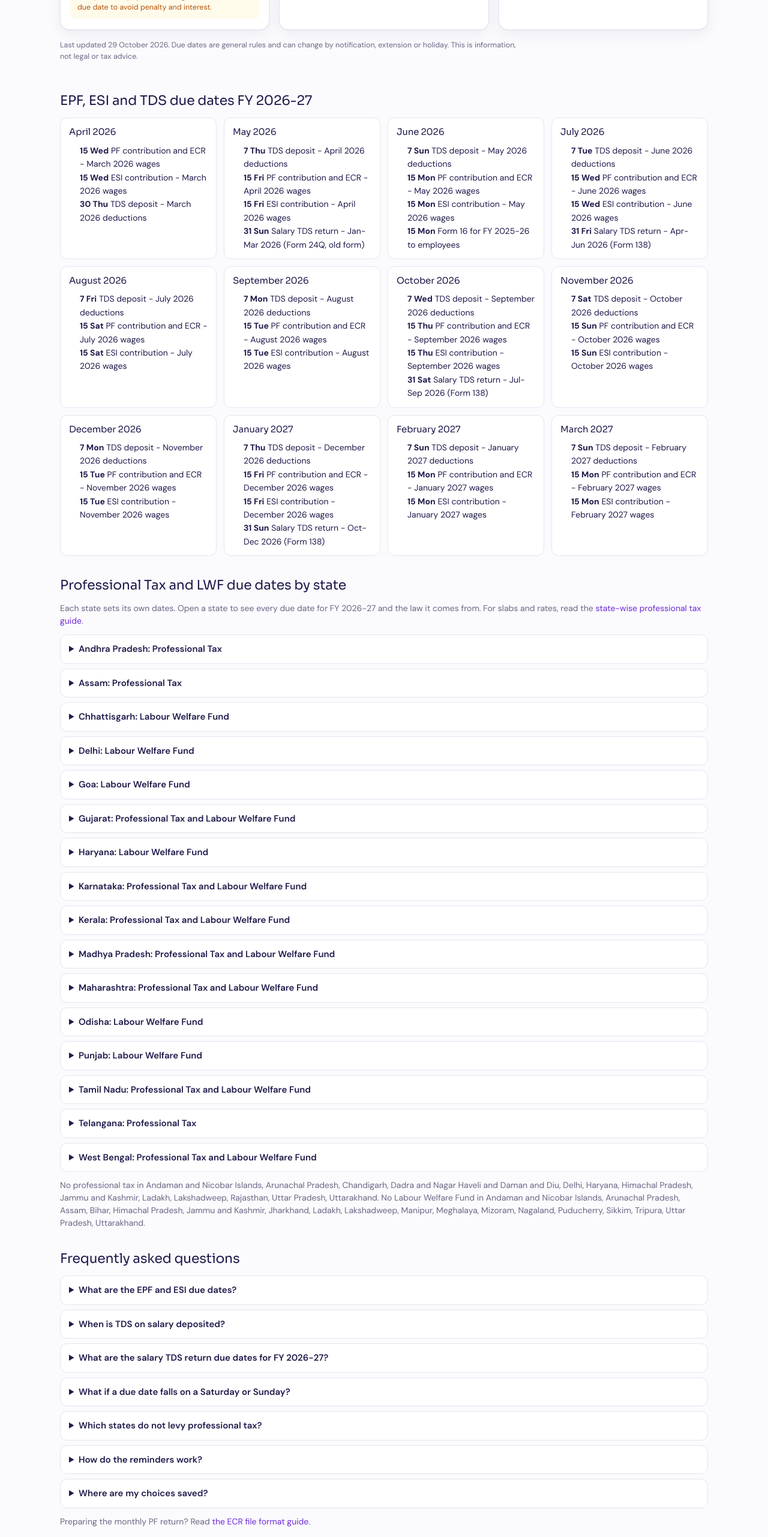
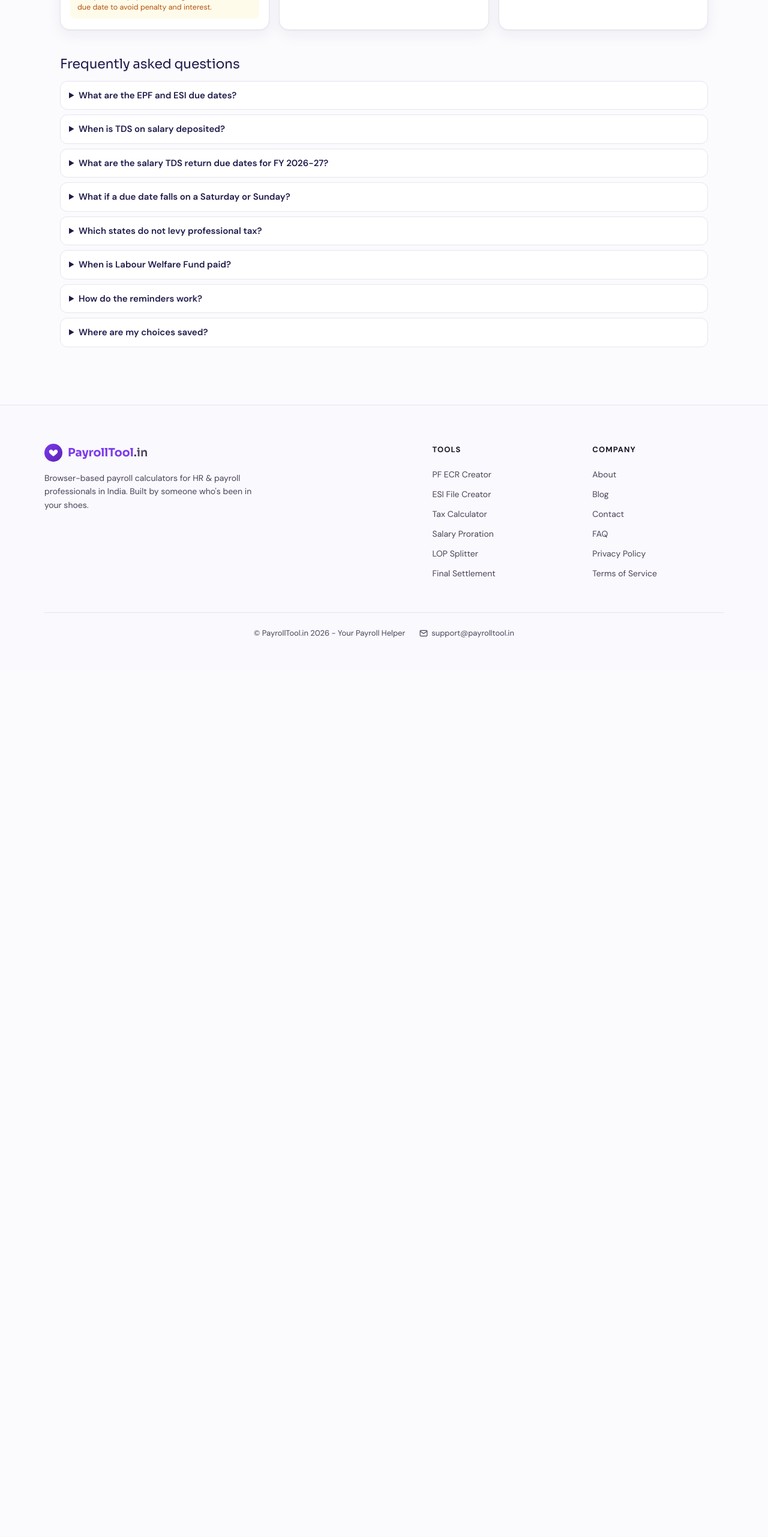
Before and after one commit to tushararoracorp-lab/payrolltool, a Next.js app: page /compliance-calendar in a window 1280 px wide. Shown: the part 1814-4377 px from the top of the page at 60% size. After the commit the page ends 2932 px from the top, so only its background shows below. Built offline with nearby package versions, Linux system fonts and the light colour scheme.

Commit message:
Compliance calendar: calendar and FAQ only

```diff
--- a/src/pages/compliance-calendar.js
+++ b/src/pages/compliance-calendar.js
@@ -5,22 +5,33 @@ import Header from "../components/Header";
 import Footer from "../components/Footer";
 import { CSS } from "../lib/compliance-calendar/styles";
 import { APP_HTML } from "../lib/compliance-calendar/markup";
-import { buildFor, userBasis, STATES, FYM, MONTHS, DOW, NO_PT, NO_LWF, parse, FY_LABEL } from "../lib/compliance-calendar/data";
+import { NO_PT, FY_LABEL } from "../lib/compliance-calendar/data";
 
 const PAGE_URL = "https://www.payrolltool.in/compliance-calendar";
 const TITLE = "Payroll Compliance Calendar FY 2026-27 - EPF, ESI, TDS, PT and LWF Due Dates";
 const DESCRIPTION =
   "Every EPF, ESI, TDS, professional tax and LWF due date for FY 2026-27 in one free calendar. Pick your states, set reminders and download a printable wall calendar.";
-const UPDATED = "29 October 2026";
 
 const FAQ = [
   {
     q: "What are the EPF and ESI due dates?",
     a: "The EPF contribution and ECR, and the ESI contribution, are due by the 15th of the following month. October wages are due by 15 November.",
+    more: (
+      <>
+        Prepare the files with the{" "}
+        <Link prefetch={false} href="/pf-ecr-creator">PF ECR Creator</Link> and the{" "}
+        <Link prefetch={false} href="/esic-mc-creator">ESI File Creator</Link>.
+      </>
+    ),
   },
   {
     q: "When is TDS on salary deposited?",
     a: "By the 7th of the following month. Tax deducted in March is deposited by 30 April (Income-tax Rules, 2026, rule 218).",
+    more: (
+      <>
+        Work out the tax with the <Link prefetch={false} href="/tax-calculator">Tax Calculator</Link>.
+      </>
+    ),
   },
   {
     q: "What are the salary TDS return due dates for FY 2026-27?",
@@ -33,6 +44,20 @@ const FAQ = [
   {
     q: "Which states do not levy professional tax?",
     a: `${NO_PT.join(", ")}. Odisha abolished professional tax from 1 April 2026, and Punjab levies the State Development Tax instead.`,
+    more: (
+      <>
+        See rates and changes by state in <Link prefetch={false} href="/updates/professional-tax">Professional Tax updates</Link>.
+      </>
+    ),
+  },
+  {
+    q: "When is Labour Welfare Fund paid?",
+    a: "Most states collect it twice a year, around July and January. Some collect it once a year: Haryana and Tamil Nadu by 31 December, and Karnataka by 15 January. Pick your state above to see its exact dates.",
+    more: (
+      <>
+        See rates and changes by state in <Link prefetch={false} href="/updates/labour-welfare-fund">Labour Welfare Fund updates</Link>.
+      </>
+    ),
   },
   {
     q: "How do the reminders work?",
@@ -44,42 +69,7 @@ const FAQ = [
   },
 ];
 
-export async function getStaticProps() {
-  const fmt = (k) => {
-    const d = parse(k);
-    return { day: d.getDate(), dow: DOW[d.getDay()] };
-  };
-  const central = ["epf", "esi", "tds"].flatMap((t) => buildFor(t, "IN"));
-  const months = FYM.map(({ y, m }) => ({
-    label: `${MONTHS[m]} ${y}`,
-    items: central
-      .filter((e) => e.date.slice(0, 7) === `${y}-${String(m + 1).padStart(2, "0")}`)
-      .sort((a, b) => a.date.localeCompare(b.date))
-      .map((e) => ({ date: e.date, ...fmt(e.date), title: e.title })),
-  }));
-  const states = STATES.map((s) => {
-    const sections = [
-      ["Professional Tax", buildFor("pt", s)],
-      ["Labour Welfare Fund", buildFor("lwf", s)],
-    ]
-      .filter(([, ev]) => ev.length)
-      .map(([label, ev]) => ({
-        label,
-        basis: userBasis(ev[0]) || "",
-        items: ev
-          .slice()
-          .sort((a, b) => a.date.localeCompare(b.date))
-          .map((e) => {
-            const d = parse(e.date);
-            return { date: e.date, text: `${d.getDate()} ${MONTHS[d.getMonth()].slice(0, 3)} ${d.getFullYear()}`, title: e.title };
-          }),
-      }));
-    return { state: s, sections };
-  }).filter((x) => x.sections.length);
-  return { props: { months, states, noLwf: NO_LWF } };
-}
-
-export default function ComplianceCalendarPage({ months, states, noLwf }) {
+export default function ComplianceCalendarPage() {
   const hostRef = useRef(null);
 
   useEffect(() => {
@@ -142,80 +132,17 @@ export default function ComplianceCalendarPage({ months, states, noLwf }) {
 
           <div ref={hostRef} dangerouslySetInnerHTML={{ __html: APP_HTML }} />
 
-          <p className="disc">
-            Last updated {UPDATED}. Due dates are general rules and can change by notification, extension or holiday. This is information, not legal or tax advice.
-          </p>
-
           <section className="seo">
-            <h2>EPF, ESI and TDS due dates {FY_LABEL}</h2>
-            <div className="seo-months">
-              {months.map((mo) => (
-                <div key={mo.label} className="seo-m">
-                  <h3>{mo.label}</h3>
-                  <ul>
-                    {mo.items.map((it) => (
-                      <li key={it.date + it.title}>
-                        <b>
-                          {it.day} {it.dow}
-                        </b>{" "}
-                        {it.title}
-                      </li>
-                    ))}
-                  </ul>
-                </div>
-              ))}
-            </div>
-
-            <h2>Professional Tax and LWF due dates by state</h2>
-            <p className="seo-note">
-              Each state sets its own dates. Open a state to see every due date for {FY_LABEL} and the law it comes from. For slabs and rates, read the{" "}
-              <Link prefetch={false} href="/blog/professional-tax-india-state-wise-guide">
-                state-wise professional tax guide
-              </Link>
-              .
-            </p>
-            {states.map((st) => (
-              <details key={st.state} className="seo-st">
-                <summary>
-                  {st.state}: {st.sections.map((s) => s.label).join(" and ")}
-                </summary>
-                {st.sections.map((sec) => (
-                  <div key={sec.label} className="seo-sec">
-                    <h3>
-                      {st.state} {sec.label}
-                    </h3>
-                    {sec.basis && <p className="seo-basis">Basis: {sec.basis}</p>}
-                    <ul>
-                      {sec.items.map((it) => (
-                        <li key={it.date + it.title}>
-                          <b>{it.text}</b> {it.title}
-                        </li>
-                      ))}
-                    </ul>
-                  </div>
-                ))}
-              </details>
-            ))}
-            <p className="seo-note">
-              No professional tax in {NO_PT.join(", ")}. No Labour Welfare Fund in {noLwf.join(", ")}.
-            </p>
-
             <h2>Frequently asked questions</h2>
             <div className="seo-faq">
-              {FAQ.map(({ q, a }) => (
+              {FAQ.map(({ q, a, more }) => (
                 <details key={q}>
                   <summary>{q}</summary>
                   <p>{a}</p>
+                  {more && <p className="faq-more">{more}</p>}
                 </details>
               ))}
             </div>
-            <p className="seo-note">
-              Preparing the monthly PF return? Read{" "}
-              <Link prefetch={false} href="/blog/pf-ecr-file-format">
-                the ECR file format guide
-              </Link>
-              .
-            </p>
           </section>
         </main>
       </div>
@@ -225,17 +152,12 @@ export default function ComplianceCalendarPage({ months, states, noLwf }) {
       <style jsx>{`
         .seo { margin: 40px 0 24px; }
         .seo h2 { font-size: 22px; margin: 32px 0 12px; }
-        .seo h3 { font-size: 15px; margin: 0 0 8px; }
-        .seo-months { display: grid; grid-template-columns: repeat(auto-fill, minmax(240px, 1fr)); gap: 12px; }
-        .seo-m, .seo-st, .seo-faq details { background: var(--card); border: 1px solid var(--line); border-radius: 12px; padding: 12px 14px; }
-        .seo ul { margin: 0; padding-left: 18px; font-size: 14px; line-height: 1.6; }
-        .seo-st { margin: 8px 0; }
-        .seo-st summary, .seo-faq summary { cursor: pointer; font-weight: 600; }
-        .seo-sec { margin-top: 12px; }
-        .seo-basis { font-size: 13px; color: var(--ink-soft); margin: 0 0 6px; }
+        .seo-faq details { background: var(--card); border: 1px solid var(--line); border-radius: 12px; padding: 12px 14px; }
+        .seo-faq summary { cursor: pointer; font-weight: 600; }
         .seo-note { font-size: 14px; color: var(--ink-soft); margin: 12px 0; }
         .seo-faq { display: grid; gap: 8px; }
         .seo-faq p { margin: 8px 0 0; font-size: 14px; }
+        .seo-faq .faq-more { margin-top: 6px; color: var(--ink-soft); }
       `}</style>
     </>
   );
```
